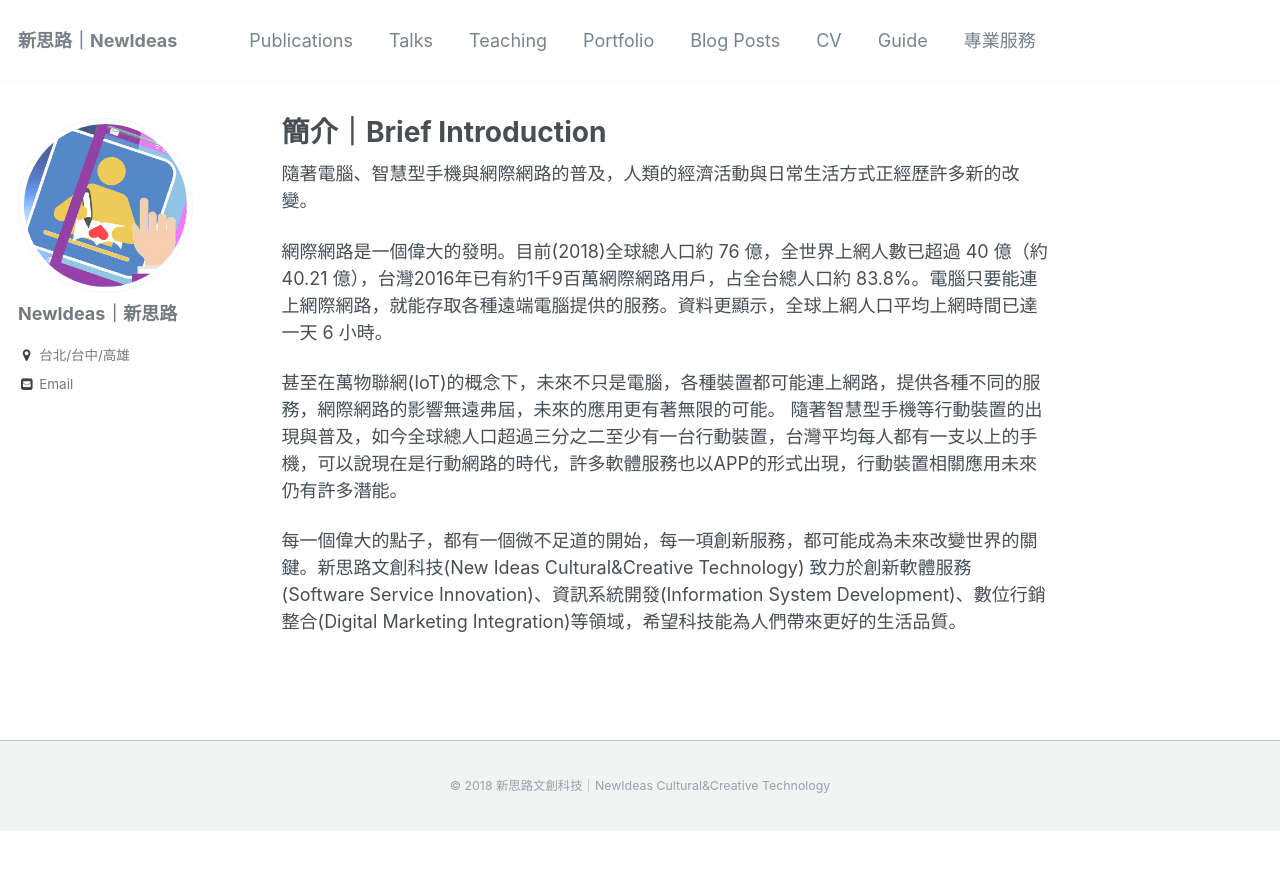
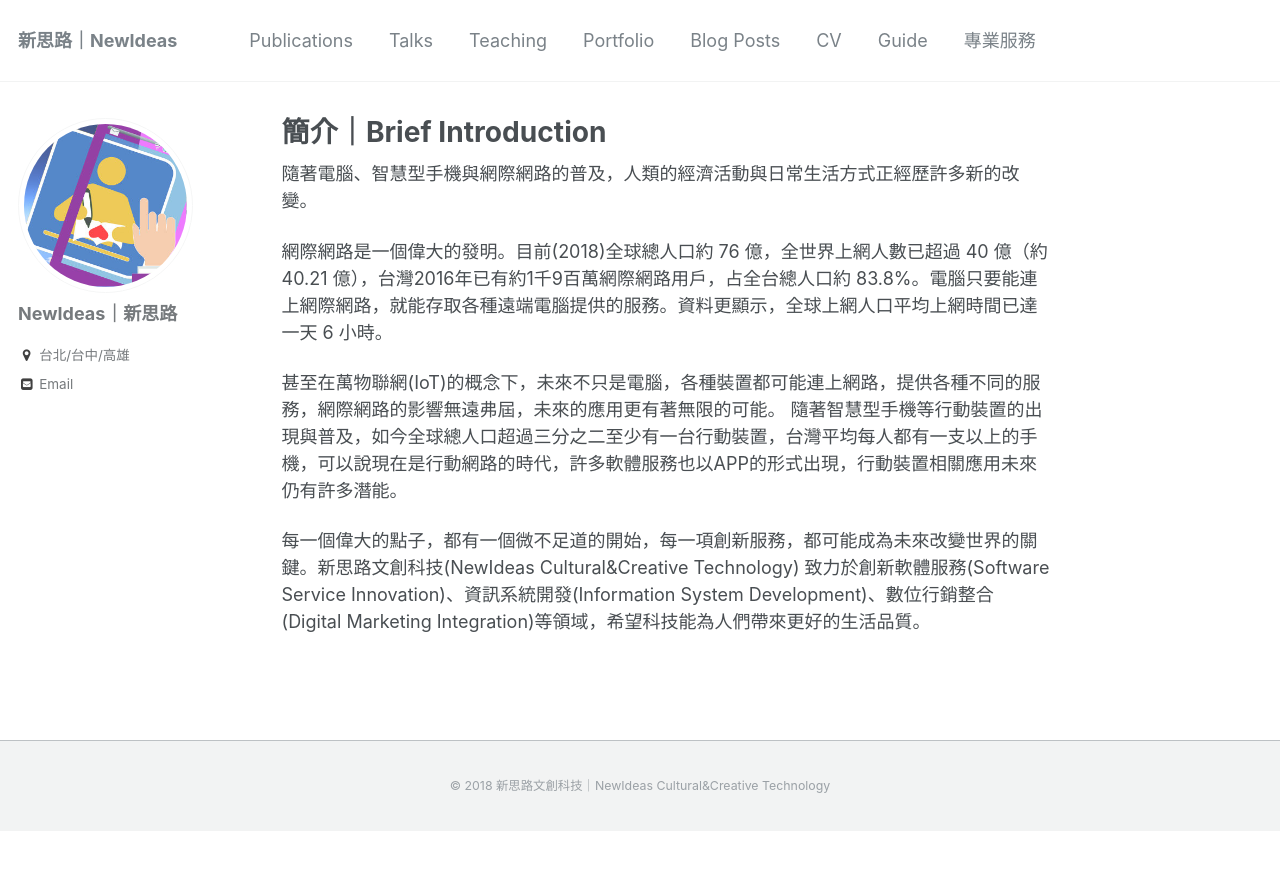
Before and after one commit to ikevin28/newideas8.github.io, a Jekyll site: the page built from _pages/about.md, in a window 1280 px wide. Shown: the top 870 px of the page. Built offline with Jekyll 4.4.1, drawn with Linux system fonts in a browser that asks for light colours.

Commit message:
Update about.md

```diff
--- a/_pages/about.md
+++ b/_pages/about.md
@@ -15,4 +15,4 @@ redirect_from:
 甚至在萬物聯網(IoT)的概念下，未來不只是電腦，各種裝置都可能連上網路，提供各種不同的服務，網際網路的影響無遠弗屆，未來的應用更有著無限的可能。
 隨著智慧型手機等行動裝置的出現與普及，如今全球總人口超過三分之二至少有一台行動裝置，台灣平均每人都有一支以上的手機，可以說現在是行動網路的時代，許多軟體服務也以APP的形式出現，行動裝置相關應用未來仍有許多潛能。
 
-每一個偉大的點子，都有一個微不足道的開始，每一項創新服務，都可能成為未來改變世界的關鍵。新思路文創科技(New Ideas Cultural&Creative Technology) 致力於創新軟體服務(Software Service Innovation)、資訊系統開發(Information System Development)、數位行銷整合(Digital Marketing Integration)等領域，希望科技能為人們帶來更好的生活品質。
+每一個偉大的點子，都有一個微不足道的開始，每一項創新服務，都可能成為未來改變世界的關鍵。新思路文創科技(NewIdeas Cultural&Creative Technology) 致力於創新軟體服務(Software Service Innovation)、資訊系統開發(Information System Development)、數位行銷整合(Digital Marketing Integration)等領域，希望科技能為人們帶來更好的生活品質。
```
